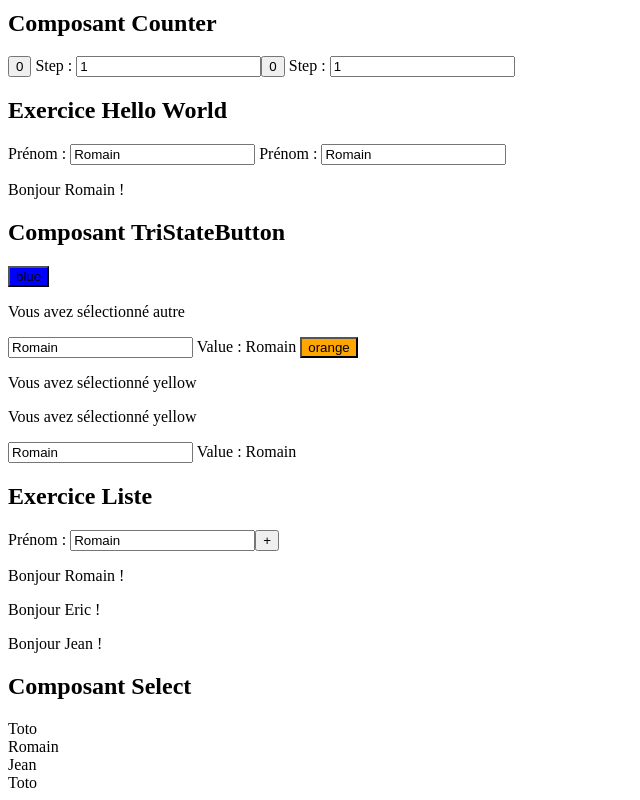
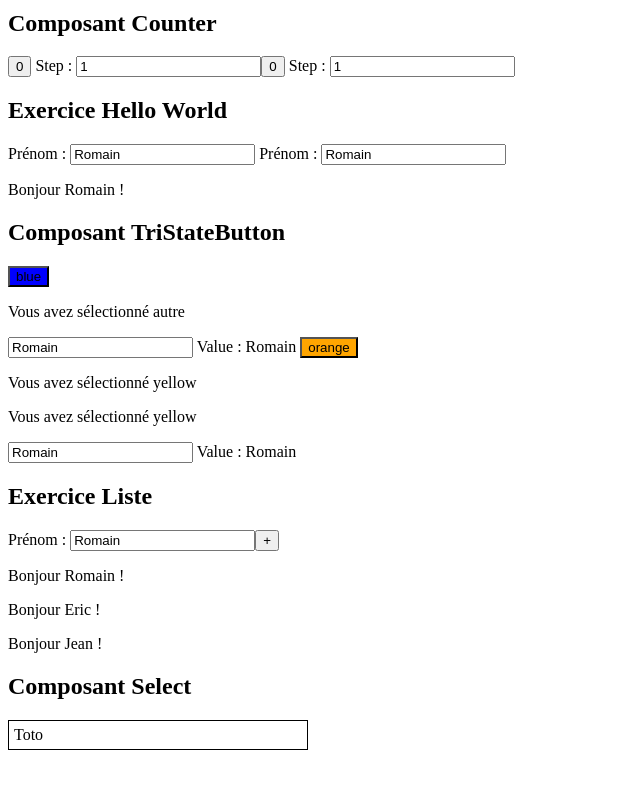
Before and after one commit to bioub/Formation_Angular_STMicroelectronics_2020_07, an Angular app in the folder hello-angular/: page / in a window 1280 px wide. Shown: the part 282-1082 px from the top of the page, without its empty margins (0-640 px from the left). After the commit the page ends 1040 px from the top, so only its background shows below. Built offline with nearby package versions, Linux system fonts and the light colour scheme.

Commit message:
Fin Select

```diff
--- a/hello-angular/src/app/counter/counter.component.html
+++ b/hello-angular/src/app/counter/counter.component.html
@@ -12,7 +12,7 @@ Step : <input type="number" [value]="step" (input)="step = +$event.target.value
     btnEl.addEventListener('click', ($event) => {
         $event.target.innerText++;
         $event.preventDefault();
-
     });
+    btnEl.dispatchEvent(new Event('click'));
     document.body.appendChild(btnEl);
 -->
--- a/hello-angular/src/app/hello-list/hello-list.component.html
+++ b/hello-angular/src/app/hello-list/hello-list.component.html
@@ -14,4 +14,4 @@
 <!-- Exercice 2 : Au click de ce bouton, ajouter l'élément dans le tableau -->
 
 <!-- Exercice 1 : Boucler sur le tableau liste (pour afficher les prénoms) -->
-<p *ngFor="let prenom of liste">Bonjour {{ prenom }} !</p>
+<p *ngFor="let prenom of liste" class="item">Bonjour {{ prenom }} !</p>
--- a/hello-angular/src/app/select/select.component.css
+++ b/hello-angular/src/app/select/select.component.css
@@ -0,0 +1,22 @@
+:host {
+    /* app-select */
+    display: block;
+    position: relative;
+    cursor: pointer;
+    max-width: 300px;
+}
+
+.selected {
+    padding: 5px;
+    border: 1px solid black;
+}
+
+.menu {
+    border: 1px solid black;
+}
+
+/* .item[_ngcontent-cjx-c46] */
+.item {
+    padding: 5px;
+
+}
--- a/hello-angular/src/app/select/select.component.html
+++ b/hello-angular/src/app/select/select.component.html
@@ -1,6 +1,6 @@
-<div class="selected">{{ selected }}</div>
-<div class="menu">
-    <div class="item" *ngFor="let item of items" (click)="selectedChange.emit(item)">
+<div class="selected" (click)="opened = !opened">{{ selected }}</div>
+<div class="menu" *ngIf="opened">
+    <div class="item" *ngFor="let item of items" (click)="handleSelect(item)">
         {{ item }}
     </div>
 </div>
--- a/hello-angular/src/app/select/select.component.ts
+++ b/hello-angular/src/app/select/select.component.ts
@@ -11,16 +11,22 @@ export class SelectComponent implements OnInit {
   @Input() selected = '';
   @Output() selectedChange = new EventEmitter();
 
+  opened = false;
+
   constructor() {
-    // console.log('constructor', this.items);
+    // console.log('constructor', this.items); // []
     // this.selectedChange.emit('Toto');
   }
 
   ngOnInit(): void {
-    // console.log('ngOnInit', this.items);
+    // console.log('ngOnInit', this.items); // ['Romain', 'Jean', 'Toto']
     if (!this.selected && this.items.length) {
       this.selected = this.items[0];
     }
   }
 
+  handleSelect(item) {
+    this.selectedChange.emit(item);
+    this.opened = false;
+  }
 }
```
